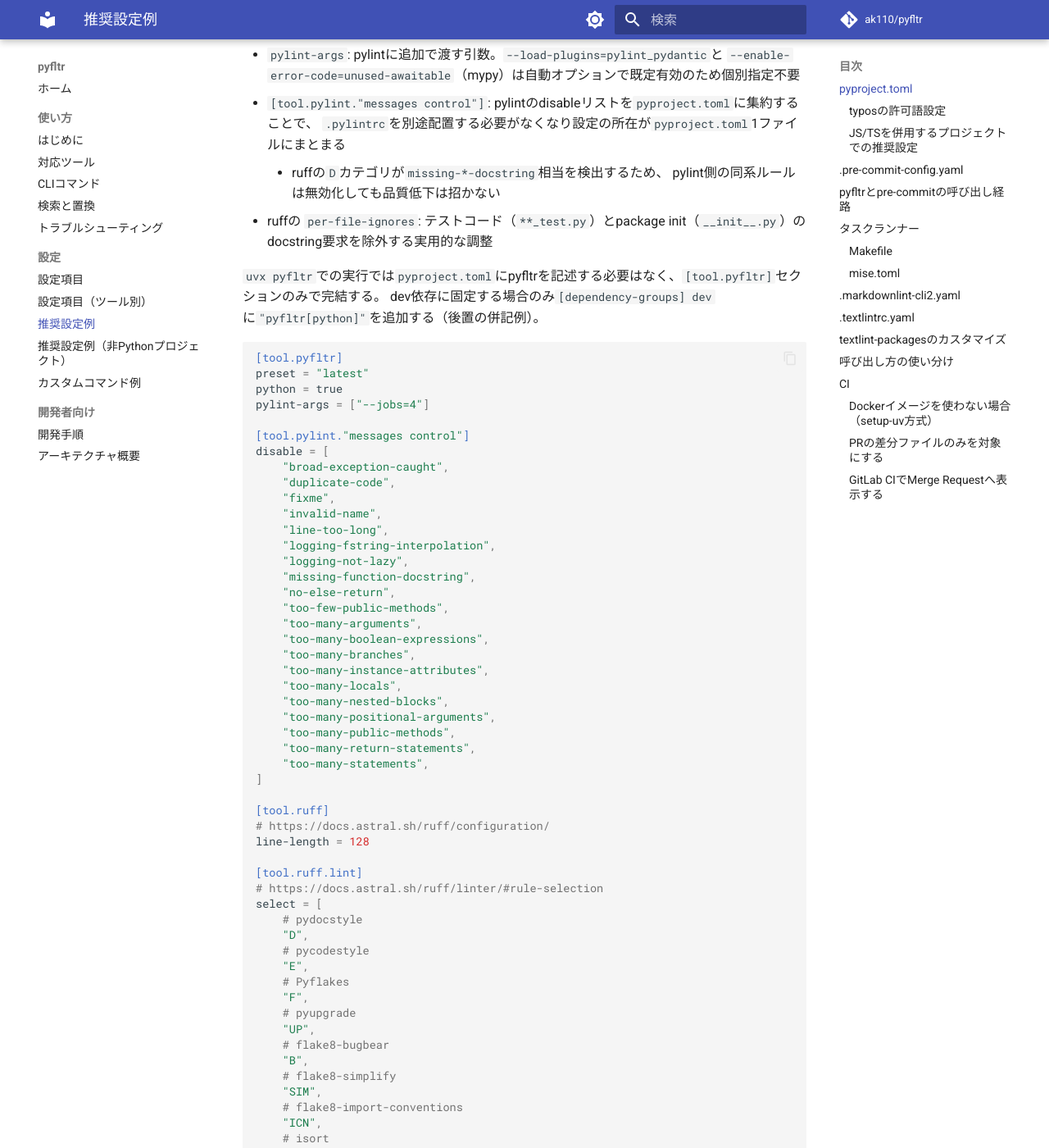
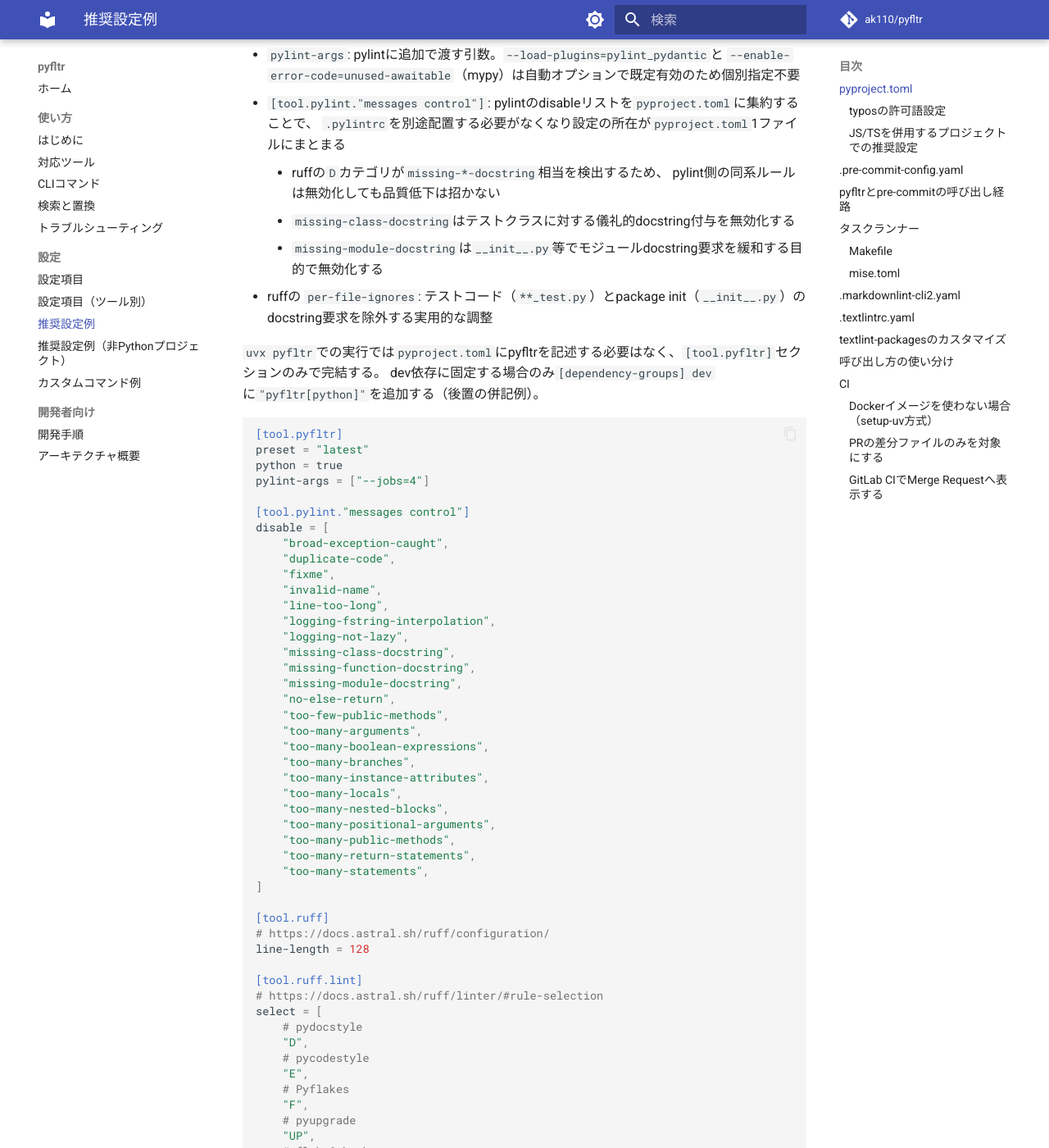
Before and after one commit to ak110/pyfltr, an MkDocs documentation site: the page built from docs/guide/recommended.md, in a window 1280 px wide and 1400 px high, scrolled down 521 px. Shown: the whole window at 82% size. Built offline with MkDocs 1.6.1 and Material for MkDocs 9.7.7, drawn with Linux system fonts in a browser that asks for light colours; comment, search, counter and statistics services are not loaded.

Commit message:
docs(recommended): pylint disableリストにdocstring系2件を追加する
テストクラスや`__init__.py`等の儀礼的docstring付与を抑止するため、
推奨設定の`[tool.pylint."messages control"]`に
`missing-class-docstring`と`missing-module-docstring`を加える。

Co-Authored-By: Claude Opus 4.7 (1M context) <noreply@anthropic.com>

```diff
--- a/docs/guide/recommended.md
+++ b/docs/guide/recommended.md
@@ -18,6 +18,8 @@ pyfltr本体の設定（`[tool.pyfltr]`）と、呼び出される各ツール
   `.pylintrc`を別途配置する必要がなくなり設定の所在が`pyproject.toml`1ファイルにまとまる
     - ruffの`D`カテゴリが`missing-*-docstring`相当を検出するため、
     pylint側の同系ルールは無効化しても品質低下は招かない
+    - `missing-class-docstring`はテストクラスに対する儀礼的docstring付与を無効化する
+    - `missing-module-docstring`は`__init__.py`等でモジュールdocstring要求を緩和する目的で無効化する
 - ruffの `per-file-ignores`: テストコード（`**_test.py`）とpackage init（`__init__.py`）のdocstring要求を除外する実用的な調整
 
 `uvx pyfltr`での実行では`pyproject.toml`にpyfltrを記述する必要はなく、`[tool.pyfltr]`セクションのみで完結する。
@@ -38,7 +40,9 @@ disable = [
     "line-too-long",
     "logging-fstring-interpolation",
     "logging-not-lazy",
+    "missing-class-docstring",
     "missing-function-docstring",
+    "missing-module-docstring",
     "no-else-return",
     "too-few-public-methods",
     "too-many-arguments",
--- a/pyproject.toml
+++ b/pyproject.toml
@@ -120,7 +120,9 @@ disable = [
     "line-too-long",
     "logging-fstring-interpolation",
     "logging-not-lazy",
+    "missing-class-docstring",
     "missing-function-docstring",
+    "missing-module-docstring",
     "no-else-return",
     "too-few-public-methods",
     "too-many-arguments",
```
